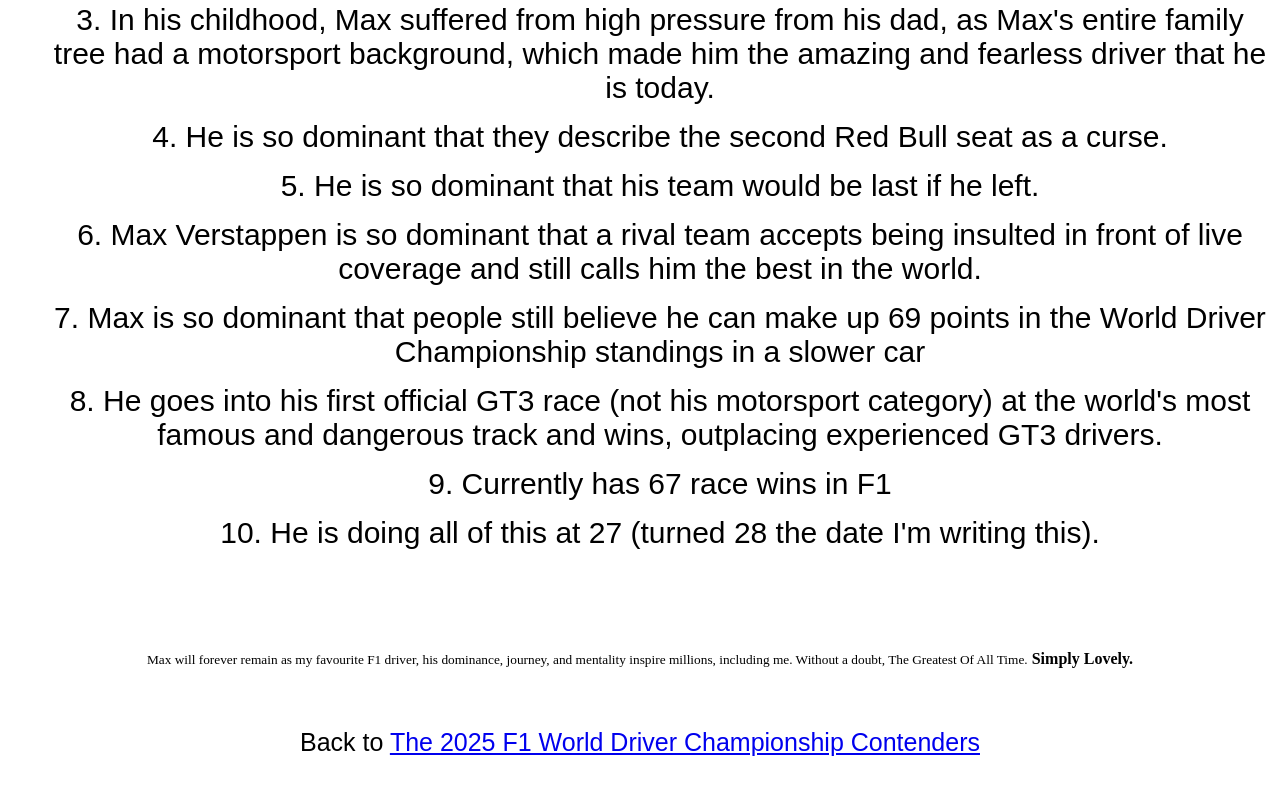
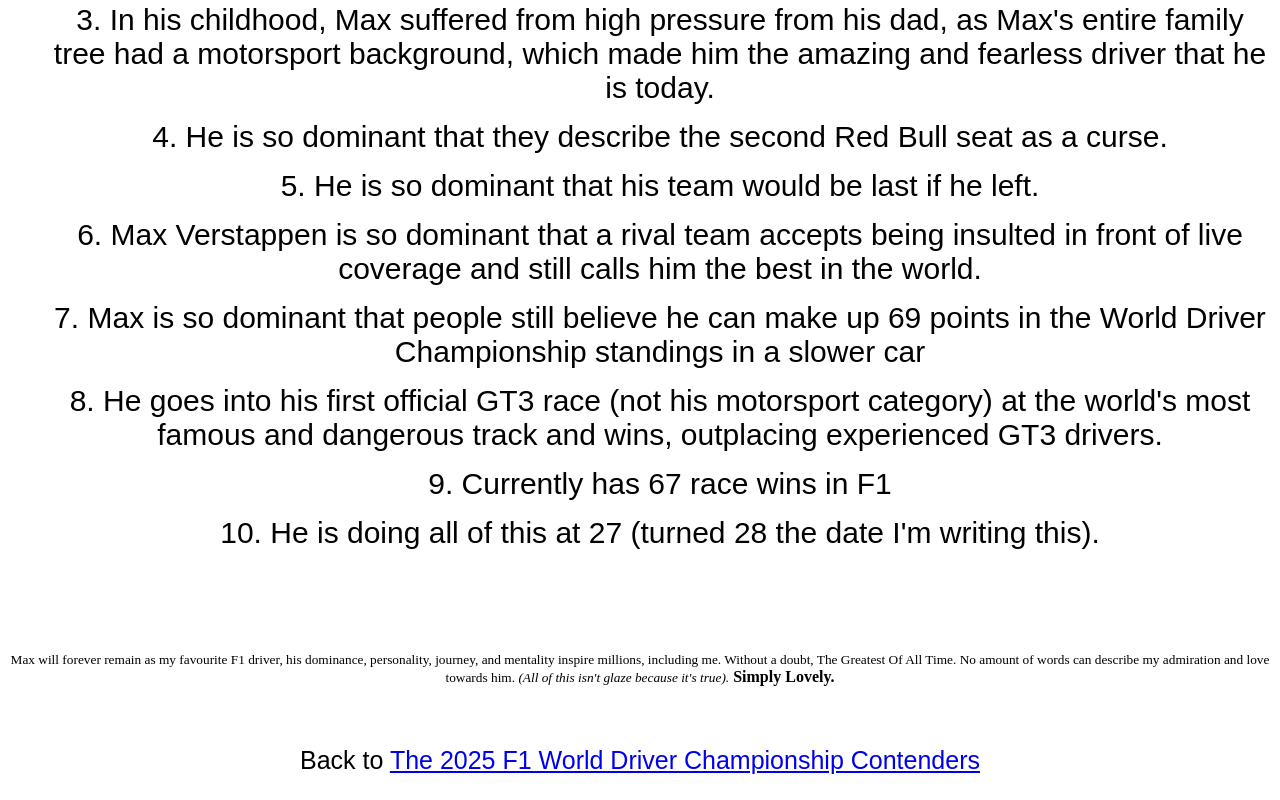
Before and after one commit to GZ1R0/GZ1R0.github.io, a plain HTML site: page Verstappen.html in a window 1280 px wide. Shown: the part 3466-4266 px from the top of the page. Drawn offline with Linux system fonts and the light colour scheme.

Commit message:
Update Verstappen.html

```diff
--- a/Verstappen.html
+++ b/Verstappen.html
@@ -54,7 +54,7 @@
       <li style="margin-top: 15px;">He is doing all of this at 27 (turned 28 the date I'm writing this).</li>
     </ol>
     </p>
-    <p style="text-align: center; margin-top: 100px;"><small>Max will forever remain as my favourite F1 driver, his dominance, journey, and mentality inspire millions, including me. Without a doubt, The Greatest Of All Time.</small><strong> Simply Lovely.</strong></p>
+    <p style="text-align: center; margin-top: 100px;"><small>Max will forever remain as my favourite F1 driver, his dominance, personality, journey, and mentality inspire millions, including me. Without a doubt, The Greatest Of All Time. No amount of words can describe my admiration and love towards him. <em>(All of this isn't glaze because it's true).</em></small><strong> Simply Lovely.</strong></p>
     <p style="text-align: center; font-size: 25px; font-family: Dongle, sans-serif; margin-top: 60px;">Back to <a href="./The%20F1%20Grid.html">The 2025 F1 World Driver Championship Contenders</a></p>
   </body>
 </html>
```
